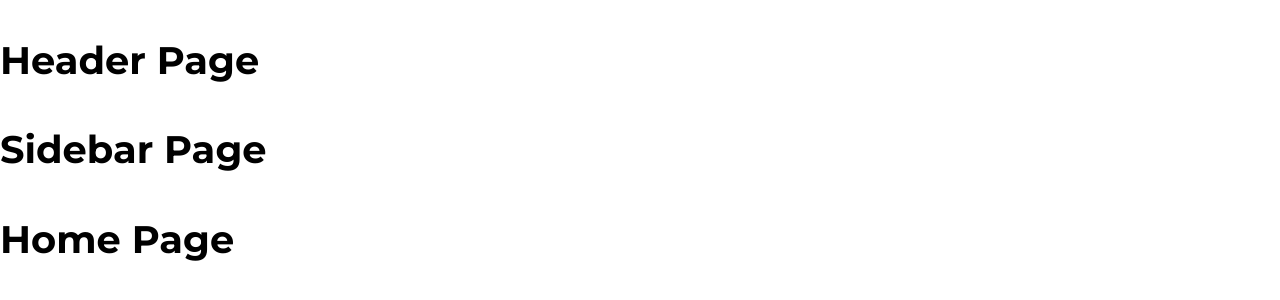
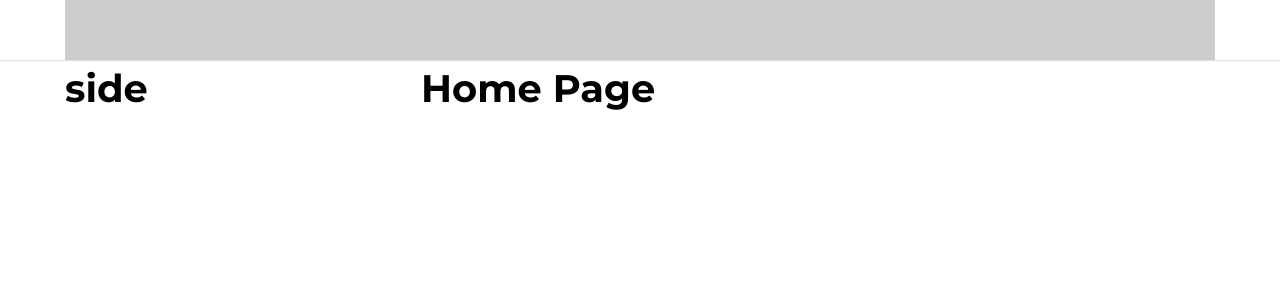
Before and after one commit to quanqhuy188/tiktok-ui, a React (Create React App) app: page / in a window 1280 px wide. Shown: the top 300 px of the page. Built offline with nearby package versions, Linux system fonts and the light colour scheme.

Commit message:
dung khung layout

```diff
--- a/package.json
+++ b/package.json
@@ -6,6 +6,7 @@
     "@testing-library/jest-dom": "^5.16.4",
     "@testing-library/react": "^13.3.0",
     "@testing-library/user-event": "^13.5.0",
+    "classnames": "^2.3.1",
     "normalize.css": "^8.0.1",
     "react": "^18.2.0",
     "react-dom": "^18.2.0",
--- a/src/components/GlobalStyles/GlobalStyles.scss
+++ b/src/components/GlobalStyles/GlobalStyles.scss
@@ -2,9 +2,14 @@
 @import url('https://fonts.googleapis.com/css2?family=Montserrat:wght@300;400;500;600;700&display=swap');
 :root {
   --primary: #fe2c55;
+  //Default Layout
+  --default-layout-header-width: 1150px;
+  --default-layout-header-height: 60px;
 }
 * {
+  margin: 0;
   box-sizing: border-box;
+  padding: 0;
 }
 html {
   font-size: 62, 5%;
--- /dev/null
+++ b/src/components/Layout/DefaultLayout/DefaultLayout.module.scss
@@ -0,0 +1,12 @@
+.wrapper {
+  display: flex;
+  flex-direction: column;
+  align-items: center;
+}
+.container {
+  width: var(--default-layout-header-width);
+  display: flex;
+}
+.content {
+  flex: 1;
+}
--- /dev/null
+++ b/src/components/Layout/DefaultLayout/SideBar/Sidebar.module.scss
@@ -0,0 +1,3 @@
+.wrapper {
+  width: 356px;
+}
--- a/src/components/Layout/DefaultLayout/SideBar/index.js
+++ b/src/components/Layout/DefaultLayout/SideBar/index.js
@@ -1,5 +1,13 @@
+import classNames from 'classnames/bind';
+import styles from './Sidebar.module.scss';
+
+const cx = classNames.bind(styles);
 function Sidebar() {
-  return <h2> Sidebar Page</h2>;
+  return (
+    <aside className={cx('wrapper')}>
+      <h2>side</h2>
+    </aside>
+  );
 }
 
 export default Sidebar;
--- a/src/components/Layout/DefaultLayout/index.js
+++ b/src/components/Layout/DefaultLayout/index.js
@@ -1,13 +1,16 @@
 import Header from '~/components/Layout/components/Header';
 import Sidebar from './SideBar';
+import classNames from 'classnames/bind';
+import styles from './DefaultLayout.module.scss';
 
+const cx = classNames.bind(styles);
 function DefaultLayout({ children }) {
   return (
-    <div>
+    <div className={cx('wrapper')}>
       <Header />
-      <div className="container">
+      <div className={cx('container')}>
         <Sidebar />
-        <div className="cotent">{children}</div>
+        <div className={cx('content')}>{children}</div>
       </div>
     </div>
   );
--- /dev/null
+++ b/src/components/Layout/components/Header/Header.module.scss
@@ -0,0 +1,12 @@
+.wrapper {
+  width: 100%;
+  height: var(--default-layout-header-height);
+  box-shadow: 0px 1px 1px rgb(0 0 0 / 12%);
+  display: flex;
+  justify-content: center;
+}
+.inner {
+  height: 100%;
+  background: #ccc;
+  width: var(--default-layout-header-width);
+}
--- a/src/components/Layout/components/Header/index.js
+++ b/src/components/Layout/components/Header/index.js
@@ -1,5 +1,13 @@
+import classNames from 'classnames/bind';
+import styles from './Header.module.scss';
+
+const cx = classNames.bind(styles);
 function Header() {
-  return <h2> Header Page</h2>;
+  return (
+    <header className={cx('wrapper')}>
+      <div className={cx('inner')}></div>
+    </header>
+  );
 }
 
 export default Header;
```
Also changed, not shown: 1 other file (tests, documents, lock files or other folders).
